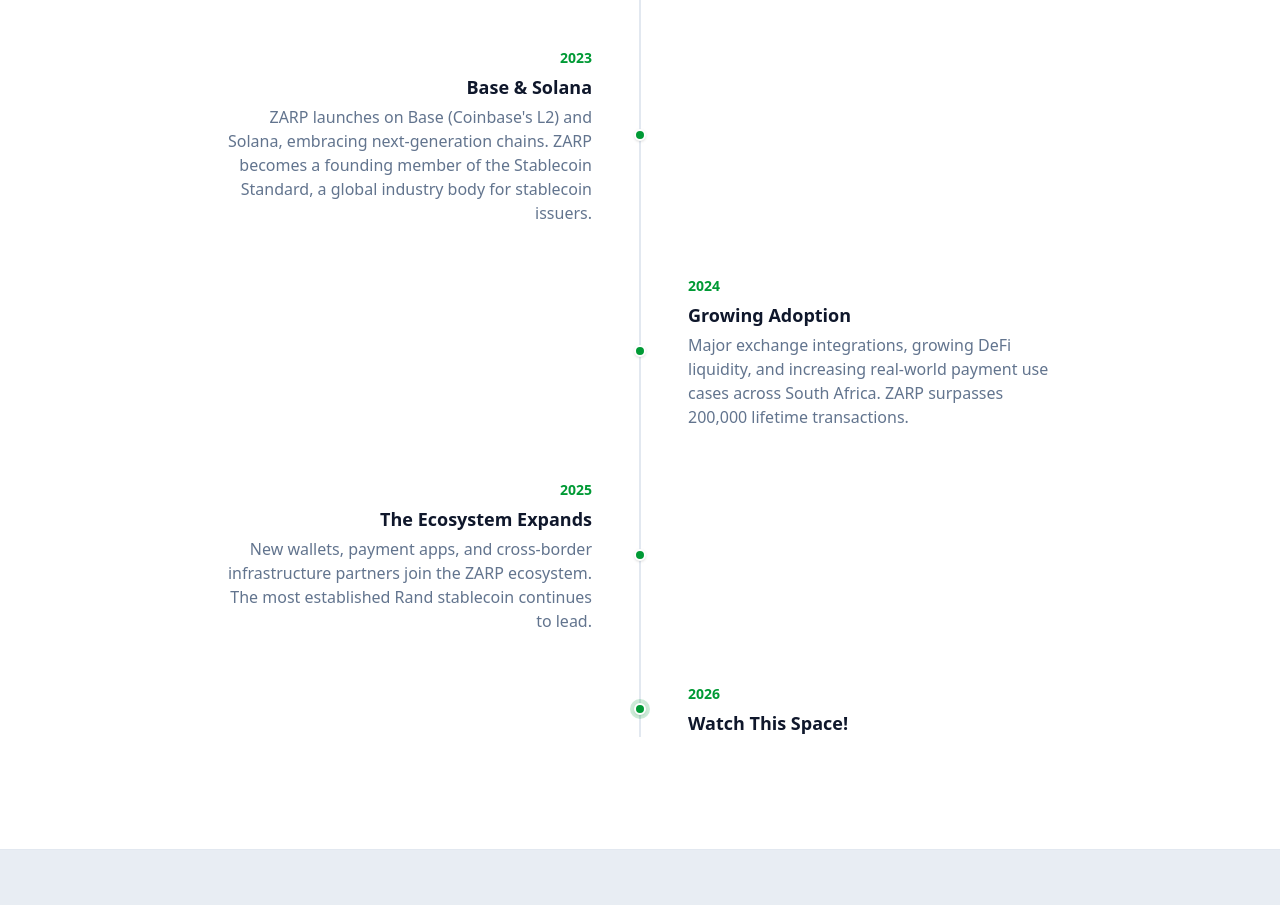
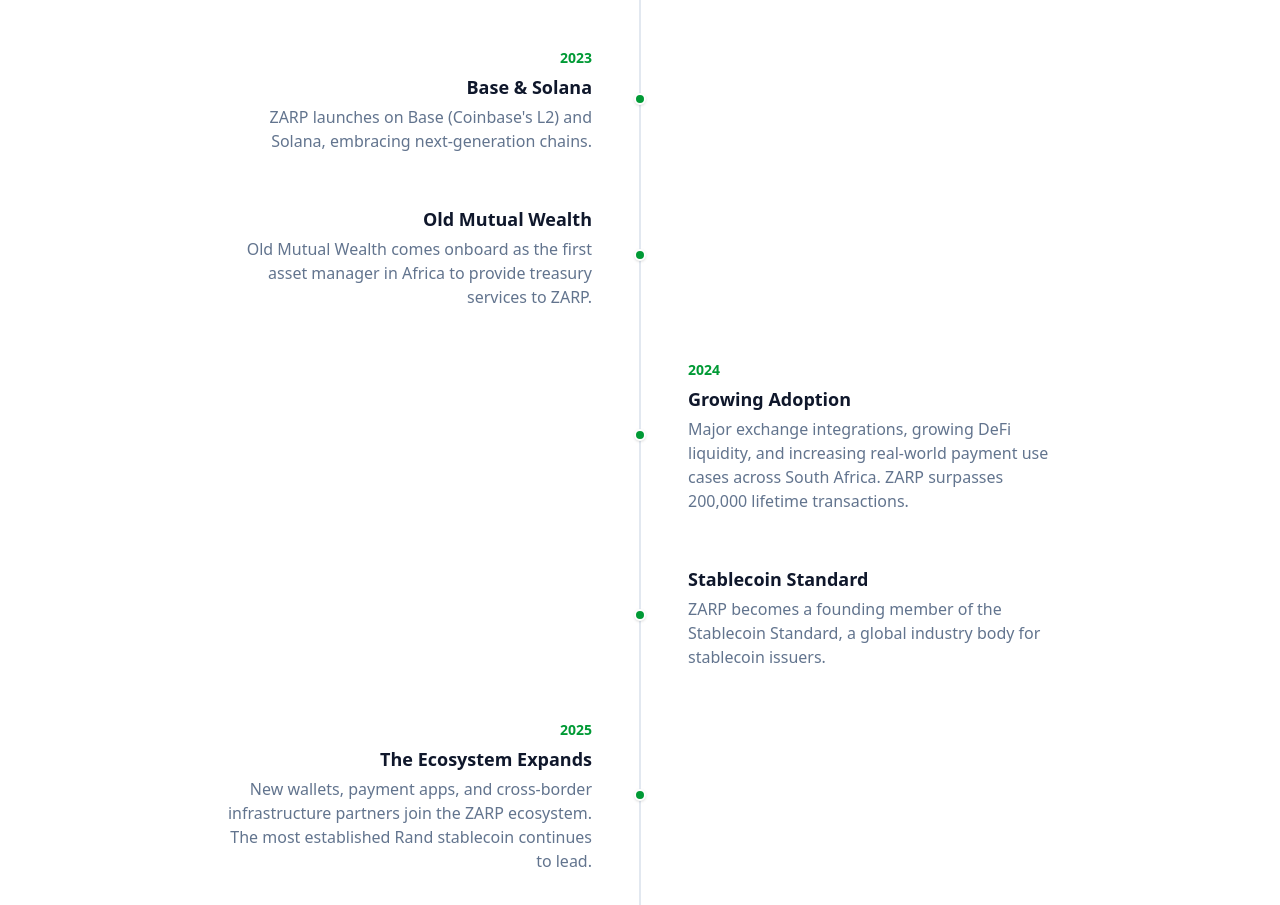
Before and after one commit to venox-digital-assets/zarpstablecoin.com, an Astro site: page /about in a window 1280 px wide. Shown: the part 2886-3791 px from the top of the page. Built offline with nearby package versions, Linux system fonts and the light colour scheme; Astro itself is replaced by a stand-in of ours.

Commit message:
feat: timeline polish, ecosystem copy fixes, about page refinements (#10)
Co-authored-by: Hex <hex@zarpstablecoin.com>

```diff
--- a/src/pages/about.astro
+++ b/src/pages/about.astro
@@ -135,7 +135,16 @@
 						<div class="md:w-1/2 md:pr-12 md:text-right">
 							<span class="text-sm font-bold text-[#009A35]">2023</span>
 							<h3 class="text-lg font-bold text-slate-900 mt-1">Base & Solana</h3>
-							<p class="text-slate-500 mt-1">ZARP launches on Base (Coinbase's L2) and Solana, embracing next-generation chains. ZARP becomes a founding member of the Stablecoin Standard, a global industry body for stablecoin issuers.</p>
+							<p class="text-slate-500 mt-1">ZARP launches on Base (Coinbase's L2) and Solana, embracing next-generation chains.</p>
+						</div>
+					</div>
+
+					<!-- 2023 - Old Mutual Wealth -->
+					<div class="relative flex flex-col md:flex-row md:items-center mb-12 pl-12 md:pl-0">
+						<div class="absolute left-2.5 md:left-1/2 md:-translate-x-1/2 w-3 h-3 bg-[#009A35] rounded-full border-2 border-white shadow"></div>
+						<div class="md:w-1/2 md:pr-12 md:text-right">
+							<h3 class="text-lg font-bold text-slate-900 mt-1">Old Mutual Wealth</h3>
+							<p class="text-slate-500 mt-1">Old Mutual Wealth comes onboard as the first asset manager in Africa to provide treasury services to ZARP.</p>
 						</div>
 					</div>
 
@@ -146,6 +155,15 @@
 							<span class="text-sm font-bold text-[#009A35]">2024</span>
 							<h3 class="text-lg font-bold text-slate-900 mt-1">Growing Adoption</h3>
 							<p class="text-slate-500 mt-1">Major exchange integrations, growing DeFi liquidity, and increasing real-world payment use cases across South Africa. ZARP surpasses 200,000 lifetime transactions.</p>
+						</div>
+					</div>
+
+					<!-- 2024 - Stablecoin Standard -->
+					<div class="relative flex flex-col md:flex-row-reverse md:items-center mb-12 pl-12 md:pl-0">
+						<div class="absolute left-2.5 md:left-1/2 md:-translate-x-1/2 w-3 h-3 bg-[#009A35] rounded-full border-2 border-white shadow"></div>
+						<div class="md:w-1/2 md:pl-12">
+							<h3 class="text-lg font-bold text-slate-900 mt-1">Stablecoin Standard</h3>
+							<p class="text-slate-500 mt-1">ZARP becomes a founding member of the Stablecoin Standard, a global industry body for stablecoin issuers.</p>
 						</div>
 					</div>
 
--- a/src/pages/get-zarp.astro
+++ b/src/pages/get-zarp.astro
@@ -30,7 +30,7 @@
     description: "Swap other crypto for ZARP directly on-chain.",
     items: [
       { name: "Aerodrome", url: "https://aerodrome.finance/swap?from=0x833589fcd6edb6e08f4c7c32d4f71b54bda02913&to=0xb755506531786c8ac63b756bab1ac387bacb0c04&chain0=8453&chain1=8453", logo: "/img/aerodrome.svg", color: "#000000", desc: "The central liquidity hub on Base." },
-      { name: "Jupiter", url: "https://jup.ag/swap?sell=EPjFWdd5AufqSSqeM2qN1xzybapC8G4wEGGkZwyTDt1v&buy=dngKhBQM3BGvsDHKhrLnjvRKfY5Q7gEnYGToj9Lk8rk", logo: "/img/jupiter.svg", color: "#16a34a", desc: "The home on onchain finance." },
+      { name: "Jupiter", url: "https://jup.ag/swap?sell=EPjFWdd5AufqSSqeM2qN1xzybapC8G4wEGGkZwyTDt1v&buy=dngKhBQM3BGvsDHKhrLnjvRKfY5Q7gEnYGToj9Lk8rk", logo: "/img/jupiter.svg", color: "#16a34a", desc: "The home of on-chain finance." },
       { name: "Meteora", url: "https://app.meteora.ag/pools?token=dngKhBQM3BGvsDHKhrLnjvRKfY5Q7gEnYGToj9Lk8rk", logo: "/img/meteora.svg", color: "#ff3d00", desc: "Dynamic liquidity protocols on Solana." },
       { name: "Orca", url: "https://www.orca.so/trade?tokenIn=EPjFWdd5AufqSSqeM2qN1xzybapC8G4wEGGkZwyTDt1v&tokenOut=dngKhBQM3BGvsDHKhrLnjvRKfY5Q7gEnYGToj9Lk8rk", logo: "/img/orca.svg", color: "#ffda59", desc: "User-friendly DEX on Solana." },
       { name: "Stabull", url: "https://app.stabull.finance/?chain=137&output=0xb755506531786C8aC63B756BaB1ac387bACB0C04", logo: "/img/stabull.svg", color: "#4f46e5", desc: "FX-optimized stablecoin AMM." },
@@ -43,7 +43,7 @@
     items: [
       { name: "BlockRadar", url: "https://blockradar.co/", logo: "/img/blockradar.svg", color: "#000000", desc: "Secure stablecoin wallet infrastructure." },
       { name: "Capa", url: "https://capa.fi/", logo: "/img/capa.svg", color: "#000000", desc: "Seamless cross-border payments." },
-      { name: "Fireblocks", url: "https://www.fireblocks.com/", logo: "/img/fireblocks.svg", color: "#000000", desc: "Enterprise-grade digital asset security." },
+      { name: "Fireblocks", url: "https://www.fireblocks.com/", logo: "/img/fireblocks.svg", color: "#000000", desc: "Enterprise-grade digital asset security with built-in support for ZARP." },
       { name: "LinkIO", url: "https://www.linkio.world/", logo: "/img/linkio.png", color: "#000000", desc: "Real-time FX infrastructure for modern payments." }
     ]
   },
```
